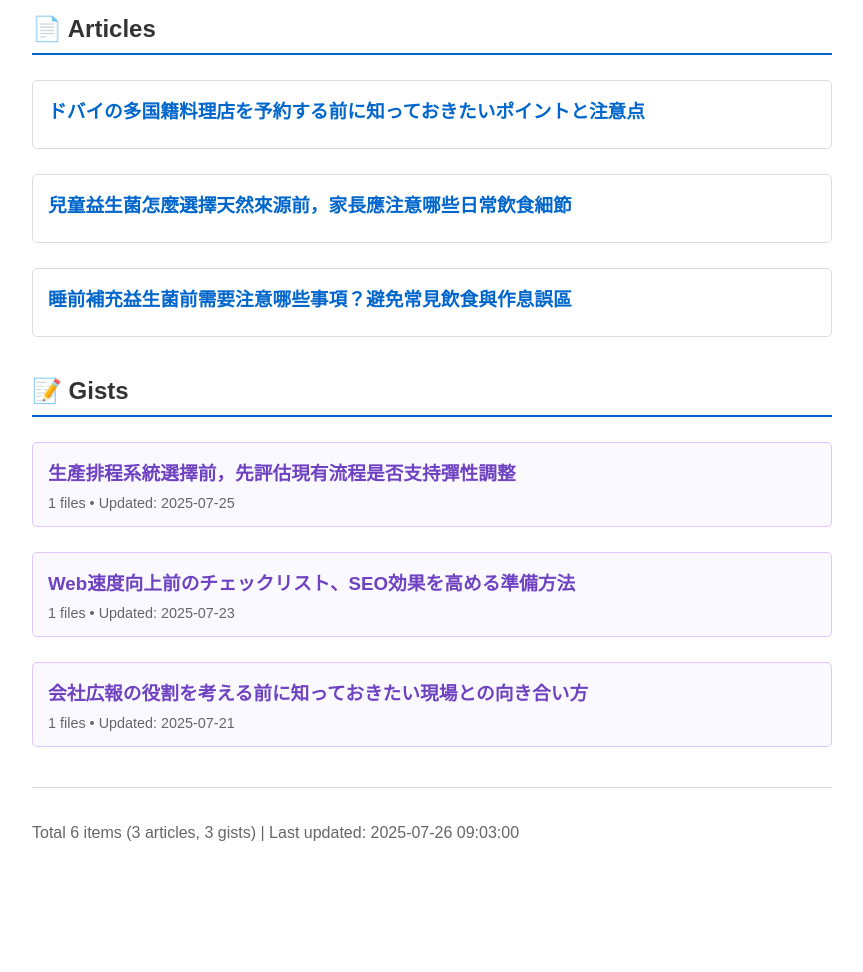
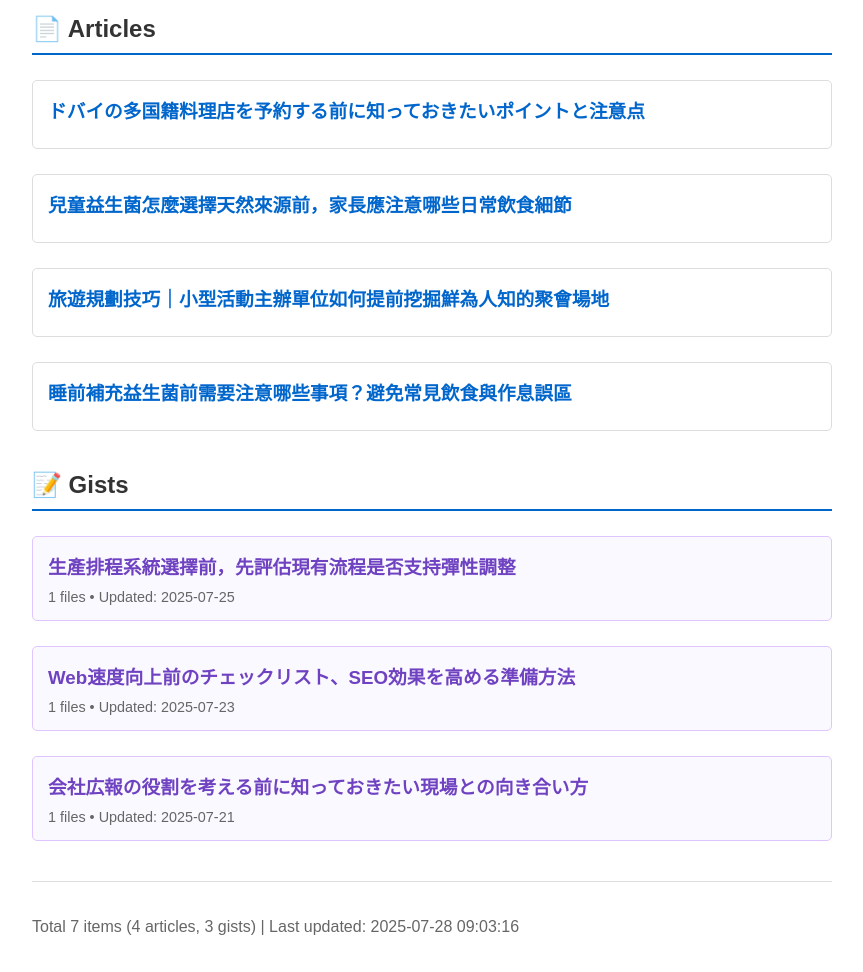
Before and after one commit to pineymountain/pineymountain.github.io, a plain HTML site: page index.html in a window 1280 px wide. Shown: the part 103-1075 px from the top of the page, without its empty margins (208-1071 px from the left). Before the commit the page ends 981 px from the top, so only its background shows below. Drawn offline with Linux system fonts and the light colour scheme.

Commit message:
自動更新 Index.html - 文章目錄（包含Gist）

```diff
--- a/index.html
+++ b/index.html
@@ -34,6 +34,9 @@
             <h3><a href="children-probiotics-healthy-diet.html">兒童益生菌怎麼選擇天然來源前，家長應注意哪些日常飲食細節</a></h3>
         </div>
         <div class="article-item">
+            <h3><a href="event-venue-tips-travel-planning.html">旅遊規劃技巧｜小型活動主辦單位如何提前挖掘鮮為人知的聚會場地</a></h3>
+        </div>
+        <div class="article-item">
             <h3><a href="pre-sleep-probiotic-tips-avoid-mistakes.html">睡前補充益生菌前需要注意哪些事項？避免常見飲食與作息誤區</a></h3>
         </div>
     </div>
@@ -55,7 +58,7 @@
     </div>
 
     <div class="footer">
-        <p>Total 6 items (3 articles, 3 gists) | Last updated: 2025-07-26 09:03:00</p>
+        <p>Total 7 items (4 articles, 3 gists) | Last updated: 2025-07-28 09:03:16</p>
     </div>
 </body>
 </html>
```
